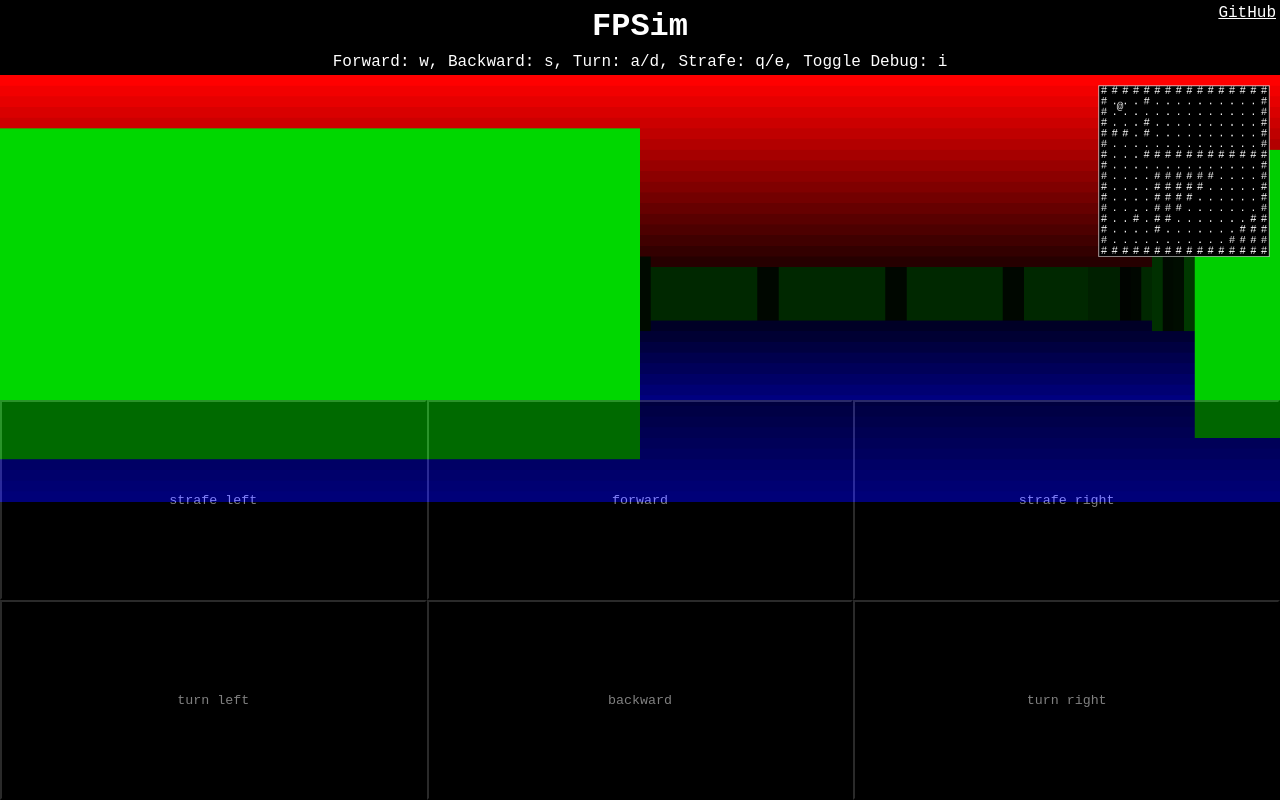
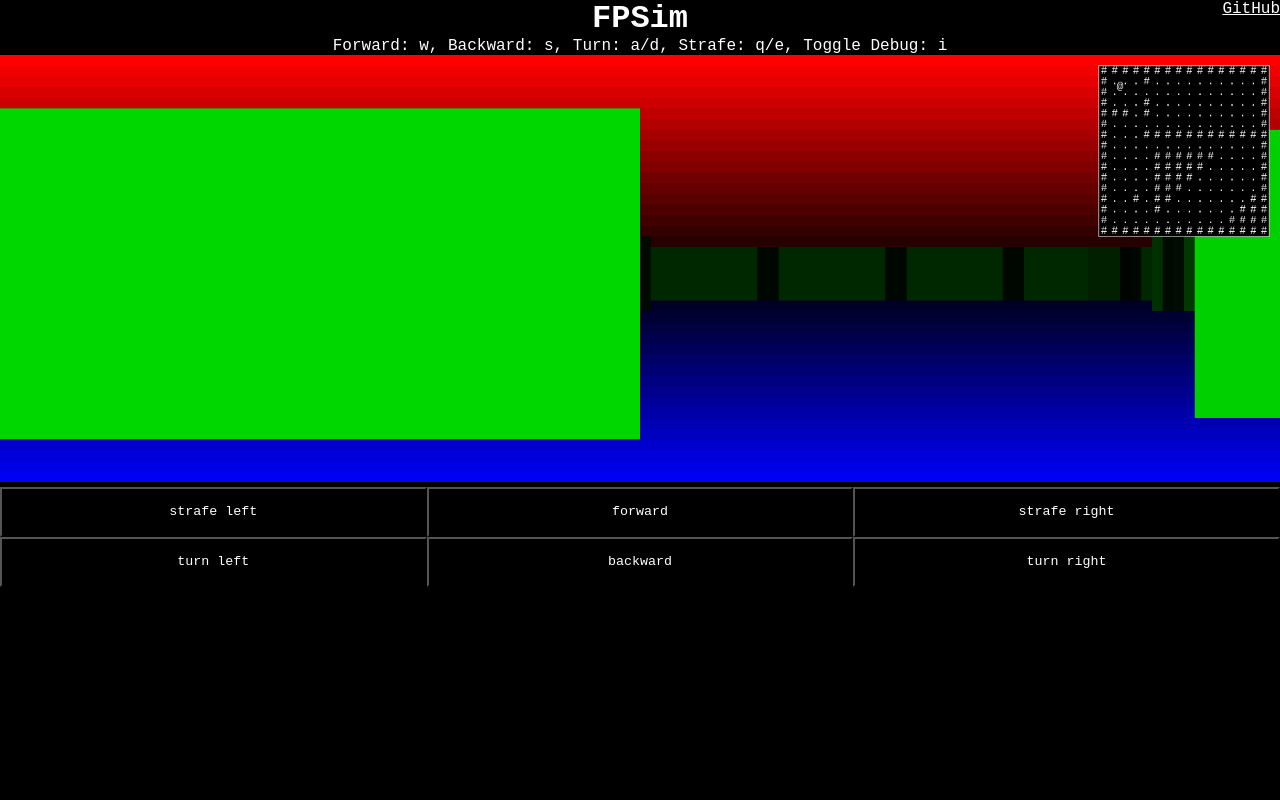
Before and after one commit to SamuelDavis/OLCjsGameEngine, a plain HTML site: page FPSim/index.html in a window 1280 px wide. Drawn offline with Linux system fonts and the light colour scheme; animation ran at ten frames a second.

Commit message:
Restyle FPSim

```diff
--- a/FPSim/index.css
+++ b/FPSim/index.css
@@ -2,8 +2,19 @@
     margin: 0;
     padding: 0;
     font-family: Monospace, Arial, sans-serif;
+    background-color: transparent;
+    color: white;
+
+    -webkit-touch-callout: none;
+    -webkit-user-select: none;
+    -khtml-user-select: none;
+    -moz-user-select: none;
+    -ms-user-select: none;
+    user-select: none;
+}
+
+html, body, #controls {
     background-color: black;
-    color: white;
 }
 
 canvas {
@@ -11,53 +22,53 @@ canvas {
     max-height: 100%;
 }
 
-textarea {
-    width: auto;
-    resize: none;
+#controls {
+    width: 100%;
+    height: 100%;
+    display: flex;
+    flex-direction: row;
+    flex-wrap: wrap;
+}
+
+#controls button {
+    width: 100%;
+    height: 50%;
+    min-height: 50px;
+    flex-basis: 33.33%;
+}
+
+p, h1 {
+    width: 100%;
+    text-align: center;
 }
 
 a.github {
     position: absolute;
     top: 0;
     right: 0;
-    margin: 0.25em;
-}
-
-h1, p {
-    text-align: center;
-    margin: 0.25em;
 }
 
 pre {
     position: absolute;
-    z-index: 1;
-    opacity: 0.5;
-    width: 20%;
-    height: 20%;
+    top: 0;
+    left: 0;
+    background-color: rgba(0, 0, 0, 0.5);
     overflow: hidden;
-    background-color: rgba(0, 0, 0, 0.5);
-    padding: 3px;
-    border-radius: 3px;
-    margin: 3px;
 }
 
-#controls {
-    background-color: transparent;
-    position: absolute;
-    bottom: 25%;
-    width: 100%;
-    height: 25%;
-    text-align: center;
-    display: flex;
-    flex-direction: row;
-    flex-wrap: wrap;
+@media (max-height: 500px) {
+    p, h1 {
+        display: none;
+    }
+
+    a.github {
+        top: auto;
+        bottom: 0;
+    }
+
+    #controls {
+        opacity: 25%;
+        position: absolute;
+        top: 0;
+    }
 }
-
-.control {
-    user-select: none;
-    opacity: 0.5;
-    max-width: 33.333%;
-    height: 100%;
-    flex-grow: 1;
-    flex-basis: 33.333%;
-}
```
